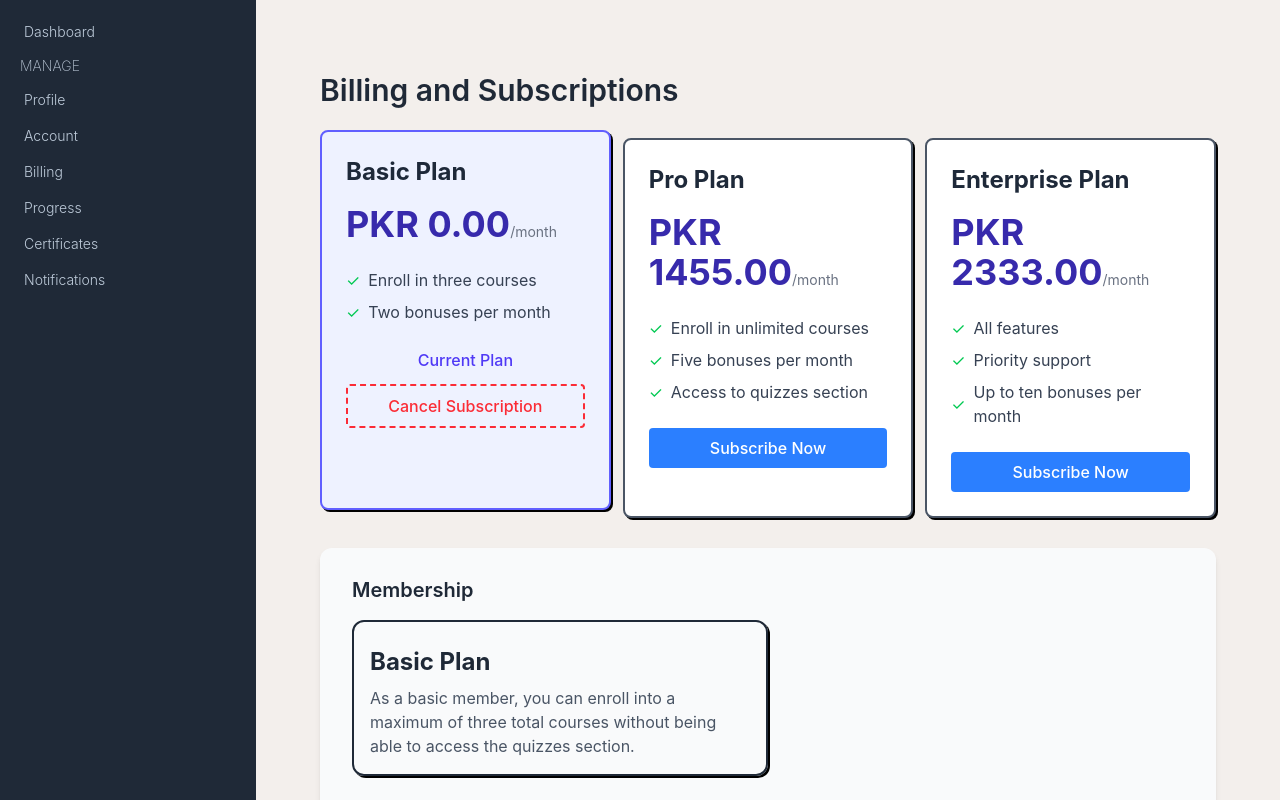
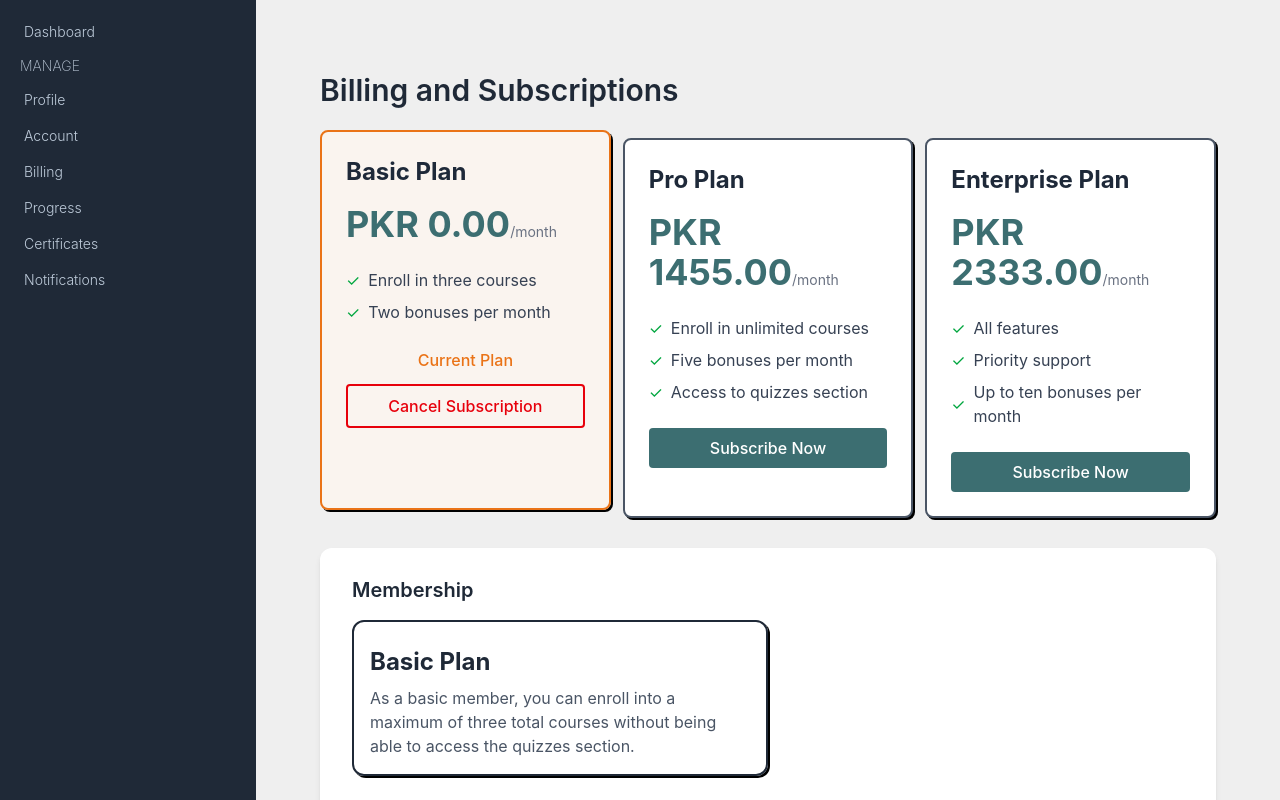
Before and after one commit to Nefertiti23/LMS-WebProj, a React (Vite) app in the folder my-app/: page /billing in a window 1280 px wide. Built offline with nearby package versions, Linux system fonts and the light colour scheme.

Commit message:
add palette and moved profile to person1

```diff
--- a/my-app/src/components/person1/Dashboard/Dashboard.css
+++ b/my-app/src/components/person1/Dashboard/Dashboard.css
@@ -22,7 +22,7 @@
 
 .username-name {
   font-weight: 600;
-  color: #3b82f6;
+  color: var(--primary);
 }
 
 
@@ -38,7 +38,7 @@
   padding: 15px;
   border-radius: 8px;
   background-color: white;
-  box-shadow: 0 2px 8px rgba(0,0,0,0.1);
+  box-shadow: 0 2px 4px rgba(0,0,0,0.1);
   cursor: pointer;
   transition: transform 0.2s, box-shadow 0.2s;
 }
--- a/my-app/src/components/person1/Dashboard/TopNav.css
+++ b/my-app/src/components/person1/Dashboard/TopNav.css
@@ -13,7 +13,7 @@
 .logo {
   font-size: 1.25rem;
   font-weight: 700;
-  color: #3b82f6;
+  color: var(--primary);
 }
 
 .user-section {
--- a/my-app/src/components/person4/profile/Profile.css
+++ b/my-app/src/components/person1/profile/Profile.css
@@ -26,7 +26,7 @@
 }
 
 .profileCard button:hover {
-    background-color: var(--secondaryLight);
+    background-color: var(--primary-2);
 }
 
 .imagebox img {
--- a/my-app/src/components/person4/Router.jsx
+++ b/my-app/src/components/person4/Router.jsx
@@ -7,7 +7,7 @@ import Signup from '../person1/Signup/Signup';
 import Dashboard from '../person1/Dashboard/Dashboard';
 // person 2
 import AccountInfo from './accountinfo/AccountInfo';
-import Profile from './profile/Profile';
+import Profile from '../person1/profile/Profile';
 import Billing from './billing/Billing';
 import ProgressReports from './progressreps/ProgressReps';
 import Certificates from './certificates/Certificates';
--- a/my-app/src/components/person4/accountinfo/AccountInfo.css
+++ b/my-app/src/components/person4/accountinfo/AccountInfo.css
@@ -19,7 +19,7 @@ form button.saveBtn {
 }
 
 form button.saveBtn:hover {
-    background-color: var(--primaryButtonHover);
+    background-color: var(--primary-200);
     cursor: pointer;
 }
 
@@ -30,7 +30,7 @@ form button.cancelBtn {
 }
 
 form button.cancelBtn:hover {
-    background-color: var(--lightButtonHover);
+    background-color: var(--primary-2);
     cursor: pointer;
 }
 
--- a/my-app/src/components/person4/billing/Subscriptions.css
+++ b/my-app/src/components/person4/billing/Subscriptions.css
@@ -5,3 +5,24 @@
 .planBox:not(.veryactive):hover {
     transform: translateY(-10px);
 }
+
+.planBox.veryactive {
+  border-color: var(--secondary);
+  background-color: var(--secondary-200);
+}
+
+.planBox .price {
+    color: var(--primary);
+}
+
+.subscribeBtn {
+    background-color: var(--primary);
+}
+
+.subscribeBtn:hover {
+    background-color: var(--primary-200)
+}
+
+.cuurentPlan {
+    color: var(--secondary);
+}
--- a/my-app/src/components/person4/billing/Subscriptions.jsx
+++ b/my-app/src/components/person4/billing/Subscriptions.jsx
@@ -9,22 +9,20 @@ export default function Subscriptions({handleCancel, handleSubscribe, subs}) {
           <div
             key={plan.id}
             className={`planBox border-2 rounded-lg p-6 transition-all ${
-              plan.isActive
-                ? 'border-indigo-500 bg-indigo-50 -translate-y-2 veryactive'
-                : 'border-gray-600 bg-white'
+              plan.isActive ? 'active -translate-y-2 veryactive' : 'border-gray-600 bg-white'
             }`}
           >
             <h2 className="text-2xl font-bold mb-4 text-gray-800">{plan.name}</h2>
 
             <div className="mb-6">
-              <span className="text-4xl font-bold text-indigo-800">PKR {plan.price}</span>
+              <span className="price text-4xl font-bold">PKR {plan.price}</span>
               <span className="text-gray-500 text-sm">{plan.duration}</span>
             </div>
 
             <ul className="mb-6 space-y-2">
               {plan.features.map((feature, idx) => (
                 <li key={idx} className="text-gray-700 flex items-center">
-                  <span className="text-green-500 mr-2">✓</span>
+                  <span className="text-green-600 mr-2">✓</span>
                   {feature}
                 </li>
               ))}
@@ -32,9 +30,9 @@ export default function Subscriptions({handleCancel, handleSubscribe, subs}) {
 
             {plan.isActive ? (
               <>
-                <p className="text-indigo-600 font-medium mb-3 text-center">Current Plan</p>
+                <p className="cuurentPlan font-medium mb-3 text-center">Current Plan</p>
                 <button
-                  className="w-full border-2 border-red-500 border-dashed hover:bg-red-500 text-red-500 hover:text-white font-medium py-2 px-4 rounded transition-colors"
+                  className="w-full border-2 border-red-600 text-red-600 hover:bg-red-100 font-medium py-2 px-4 rounded transition-colors"
                   onClick={() => handleCancel(plan.id)}
                 >
                   Cancel Subscription
@@ -42,7 +40,7 @@ export default function Subscriptions({handleCancel, handleSubscribe, subs}) {
               </>
             ) : (
               <button
-                className="w-full bg-blue-500 hover:bg-blue-600 text-white font-medium py-2 px-4 rounded transition-colors"
+                className="w-full subscribeBtn text-white font-medium py-2 px-4 rounded transition-colors"
                 onClick={() => {
                   handleSubscribe(plan.id);
                 }}
--- a/my-app/src/components/person4/billing/billing.jsx
+++ b/my-app/src/components/person4/billing/billing.jsx
@@ -56,7 +56,6 @@ export default function Billing ({user_sub, user_payments, handleUser, orderHist
         })));
 
         handleUser(u => ({...u, currentSub: selectedPlan.name}));
-        console.log(selectedPlan.name);
     };
 
     const handleCancel = (id) => {
@@ -65,8 +64,6 @@ export default function Billing ({user_sub, user_payments, handleUser, orderHist
         ));
         handleUser(u => u.currentSub = "");
     };
-
-    console.log(orderHistory);
 
     return (
         <>
@@ -77,7 +74,7 @@ export default function Billing ({user_sub, user_payments, handleUser, orderHist
                 handleCancel={handleCancel}
                 handleSubscribe={handleSubscribe}
                 subs={subscriptions} />
-             <div className="flex flex-col py-4 px-8 bg-gray-50 rounded-xl shadow-md">
+             <div className="flex flex-col py-4 px-8 bg-white rounded-xl shadow-md">
                 <MembreshipBox sub={user_sub} all_subs={subscriptions} />
                 <div className="h-0.5 bg-gray-300 w-full rounded-full my-4"></div>
                 <OrderHistory allOrders={orderHistory} />
--- a/my-app/src/components/person4/progressreps/ProgressReps.jsx
+++ b/my-app/src/components/person4/progressreps/ProgressReps.jsx
@@ -124,7 +124,7 @@ const card = (cardName, value, desc) => (
           {cardName}
         </Typography>
       }
-      <Typography variant="h4" component="div" sx={{fontWeight: "bold"}}>
+      <Typography variant="h4" component="div" sx={{fontWeight: "bold", color: "var(--primary)"}}>
         {value}
       </Typography>
       <Typography sx={{ color: 'text.secondary'}}>{desc}</Typography>
@@ -143,7 +143,7 @@ const cardWP = (cardName, value, desc, total) => (
           {cardName}
         </Typography>
       }
-      <Typography variant="h4" component="div" sx={{fontWeight: "bold"}}>
+      <Typography variant="h4" component="div" sx={{fontWeight: "bold", color: "var(--primary)"}}>
         {value}
       </Typography>
       <Typography sx={{ color: 'text.secondary'}}>{desc}</Typography>
--- a/my-app/src/index.css
+++ b/my-app/src/index.css
@@ -1,7 +1,6 @@
 @import "tailwindcss";
 
-:root {
-  /* Your color palette */
+/* :root {
   --primary: #3b82f6;
   --secondary: #8b5cf6;
   --background: #f3efec;
@@ -12,7 +11,29 @@
   --lightButtonHover: #f2f5fe;
   --inputOutline: #dcdae1;
   --textLighter: #becbda;
+} */
+
+:root {
+  /* Your color palette */
+  --primary: #3c6e71ff;
+  --secondary: #EA7317;
+  --background: #efefef;
+  --text: #1f2937;
+
+  --secondary-200: #fff6efab;
+  --primary-200: #30595b;
+  --primary-2: #30595b10;
+  --primaryButtonHover: #3474da;
+  --lightButtonHover: #f2f5fe;
+  --inputOutline: #dcdae1;
+  --textLighter: #becbda;
 }
+
+/* --stormy-teal: #3c6e71ff;
+--white: #ffffffff;
+--alabaster-grey: #d9d9d9ff;
+--smoky-rose: #a26769ff;
+--yale-blue: #284b63ff; */
 
 body {
   margin: 0;
```
Also changed, not shown: my-app/src/components/person1/profile/Profile.jsx (renamed from my-app/src/components/person4/profile/Profile.jsx).
